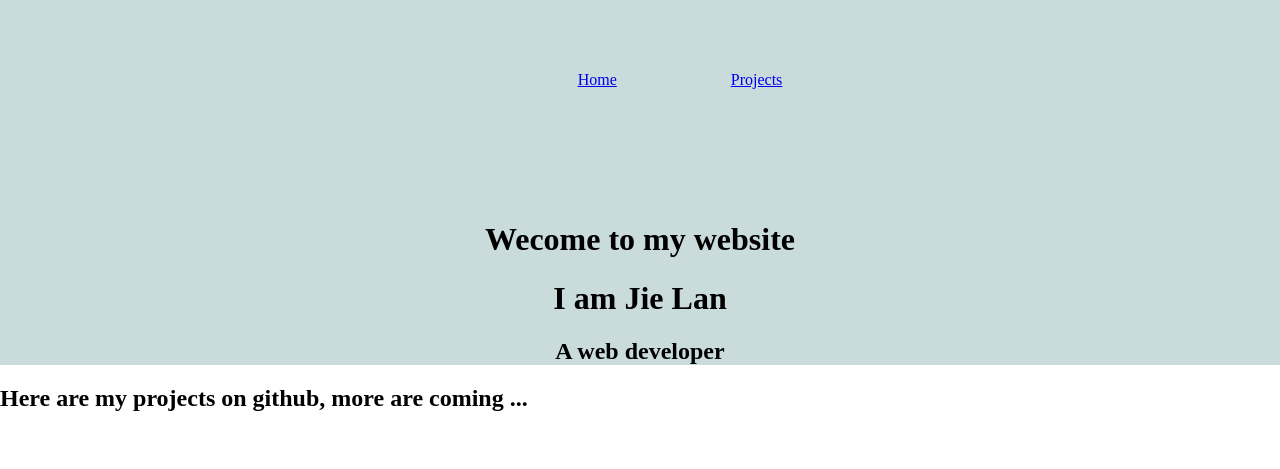
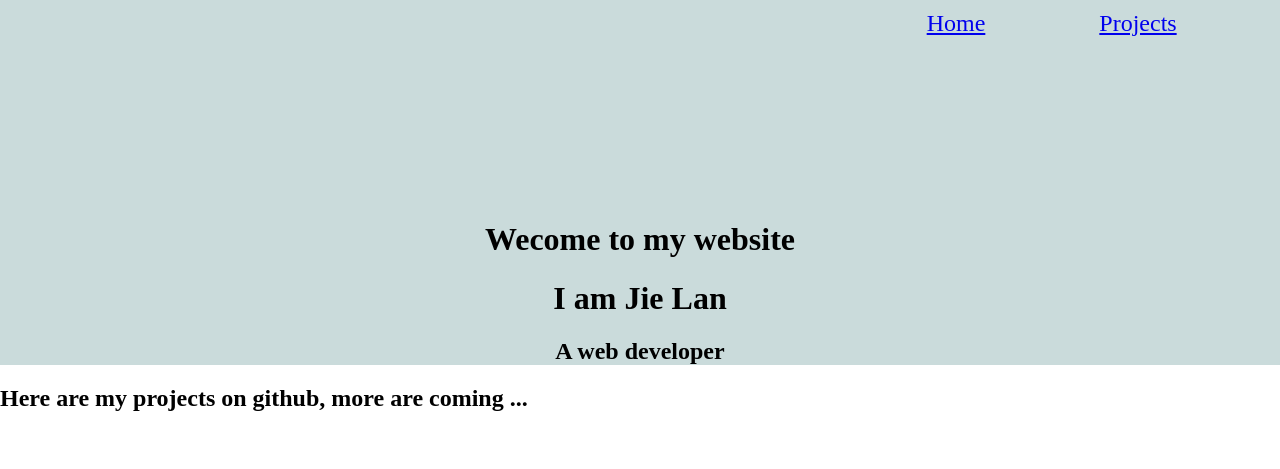
Before and after one commit to csc473s2019-webdev/hw3-p4-personal-portfolio-practice-with-html-css-JiejayLan, a plain HTML site: page index.html in a window 1280 px wide. Shown: the top 469 px of the page. Drawn offline with Linux system fonts and the light colour scheme.

Commit message:
change header style

```diff
--- a/index.css
+++ b/index.css
@@ -8,11 +8,22 @@ html body{
     position: fixed;
     width: 100%;
     background-color: #cadbdb;
+    margin: 0;
+}
+
+li{
+    font-size: 1.5em;
+    margin: 0 0;
 }
 
 ul li{
     display: inline-block;
-    margin: 55px;
+    margin: 10px 55px;
+
+}
+
+ul{
+    padding-left: 500px;
 }
 
 #welcome-section{
--- a/index.html
+++ b/index.html
@@ -12,6 +12,7 @@
         <ul id="navBar">
             <li><a href="#welcome-section">Home</a></li>
             <li><a href="#projects">Projects</a></li>
+            <li><a href="#footer">Footer</a></li>
         </ul>
     </nav>
 
```
